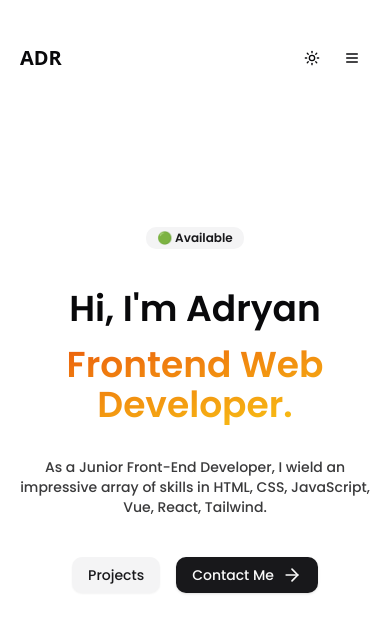
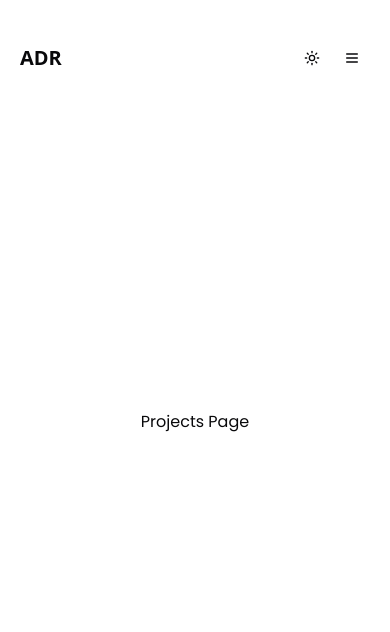
Before and after one commit to Adryanssyah/portfolio-4, a React (Vite) app: page /projects in a window 390 px wide. Shown: the top 632 px of the page. Built offline with nearby package versions, Linux system fonts and the light colour scheme.

Commit message:
add: layouting preparation + routing

```diff
--- a/package.json
+++ b/package.json
@@ -18,6 +18,7 @@
           "lucide-react": "^0.312.0",
           "react": "^18.2.0",
           "react-dom": "^18.2.0",
+          "react-router-dom": "^6.21.3",
           "tailwind-merge": "^2.2.0",
           "tailwindcss-animate": "^1.0.7"
      },
--- a/src/App.tsx
+++ b/src/App.tsx
@@ -1,51 +1,27 @@
-import { ArrowRight, GanttChart, Home, Mail, Menu } from 'lucide-react';
-import { ModeToggle } from './components/mode-toggle';
+import { Route, Routes } from 'react-router-dom';
 import { ThemeProvider } from './components/theme-provider';
-import { Button } from './components/ui/button';
-import { Badge } from './components/ui/badge';
+import HomePage from './pages/Home';
+import MainLayout from './components/layouts/MainLayout';
+import MobileNavigation from './components/fragments/nav/MobileNav';
+import DesktopNavigation from './components/fragments/nav/DesktopNav';
+import ProjectsPage from './pages/Projects';
+import ContactPage from './pages/Contact';
 
 function App() {
      return (
           <ThemeProvider defaultTheme="system" storageKey="vite-ui-theme">
-               <div className='"w-full min-h-screen flex items-center justify-center relative'>
-                    <div className="fixed top-0 left-0 w-full py-10 px-5 flex lg:hidden justify-between items-center ">
-                         <h1 className="text-xl font-bold">ADR</h1>
-                         <div className="flex gap-1">
-                              <ModeToggle variant="ghost" />
-                              <Button variant="ghost" size={'icon'}>
-                                   <Menu className="w-4 h-4" />
-                              </Button>
-                         </div>
-                    </div>
-                    <div className="w-full min-h-screen grid grid-cols-1 lg:grid-cols-12 p-5 lg:p-12 font-main max-w-[1600px]">
-                         <div className="w-full h-full col-span-1 hidden lg:flex flex-col justify-center items-start gap-5">
-                              <Button size={'sm'} variant={'secondary'}>
-                                   <Home className="w-4 h-4 mr-2" /> Home
-                              </Button>
-                              <Button size={'sm'} variant={'ghost'}>
-                                   <GanttChart className="w-4 h-4 mr-2" /> Projects
-                              </Button>
-                              <Button size={'sm'} variant={'ghost'}>
-                                   <Mail className="w-4 h-4 mr-2" /> Contacts
-                              </Button>
-                         </div>
-                         <div className="w-full h-full col-span-10 flex flex-col justify-center items-center">
-                              <Badge variant="secondary">🟢 Available</Badge>
-                              <h1 className="mb-4 font-semibold text-center text-4xl lg:text-5xl mt-10">Hi, I'm Adryan</h1>
-                              <h2 className="mb-4 font-semibold text-center text-4xl lg:text-5xl bg-gradient-to-br text-transparent bg-clip-text from-orange-600 to-yellow-400 ">Frontend Web Developer.</h2>
-                              <p className="py-4 opacity-80 font-medium lg:w-1/2 text-sm lg:text-base text-center">As a Junior Front-End Developer, I wield an impressive array of skills in HTML, CSS, JavaScript, Vue, React, Tailwind.</p>
-                              <div className="flex gap-4 py-6">
-                                   <Button variant={'secondary'}>Projects</Button>
-                                   <Button>
-                                        Contact Me <ArrowRight className="h-5 w-5 ml-2" />
-                                   </Button>
-                              </div>
-                         </div>
-                         <div className="w-full h-full col-span-1 hidden lg:flex flex-col justify-center items-end ">
-                              <ModeToggle />
-                         </div>
-                    </div>
-               </div>
+               <MobileNavigation />
+               <MainLayout>
+                    <DesktopNavigation>
+                         <DesktopNavigation.Left />
+                         <Routes>
+                              <Route index path="/" element={<HomePage />} />
+                              <Route path="/projects" element={<ProjectsPage />} />
+                              <Route path="/contact" element={<ContactPage />} />
+                         </Routes>
+                         <DesktopNavigation.Right />
+                    </DesktopNavigation>
+               </MainLayout>
           </ThemeProvider>
      );
 }
--- /dev/null
+++ b/src/components/fragments/nav/DesktopNav.tsx
@@ -0,0 +1,50 @@
+import { ModeToggle } from '@/components/mode-toggle';
+import { Button } from '@/components/ui/button';
+import { GanttChart, Home, Mail } from 'lucide-react';
+import { NavLink } from 'react-router-dom';
+
+function DesktopNavigation({ children }: { children: React.ReactNode }) {
+     return <>{children}</>;
+}
+
+function Left() {
+     return (
+          <div className="w-full h-full col-span-1 hidden lg:flex flex-col justify-center items-start gap-5">
+               <NavLink to="/">
+                    {({ isActive }) => (
+                         <Button size={'sm'} variant={isActive ? 'secondary' : 'ghost'}>
+                              <Home className="w-4 h-4 mr-2" /> Home
+                         </Button>
+                    )}
+               </NavLink>
+               <NavLink to="/projects">
+                    {({ isActive }) => (
+                         <Button size={'sm'} variant={isActive ? 'secondary' : 'ghost'}>
+                              <GanttChart className="w-4 h-4 mr-2" /> Projects
+                         </Button>
+                    )}
+               </NavLink>
+
+               <NavLink to="/contact">
+                    {({ isActive }) => (
+                         <Button size={'sm'} variant={isActive ? 'secondary' : 'ghost'}>
+                              <Mail className="w-4 h-4 mr-2" /> Contacts
+                         </Button>
+                    )}
+               </NavLink>
+          </div>
+     );
+}
+
+function Right() {
+     return (
+          <div className="w-full h-full col-span-1 hidden lg:flex flex-col justify-center items-end ">
+               <ModeToggle />
+          </div>
+     );
+}
+
+DesktopNavigation.Left = Left;
+DesktopNavigation.Right = Right;
+
+export default DesktopNavigation;
--- /dev/null
+++ b/src/components/fragments/nav/MobileNav.tsx
@@ -0,0 +1,19 @@
+import { ModeToggle } from '@/components/mode-toggle';
+import { Button } from '@/components/ui/button';
+import { Menu } from 'lucide-react';
+
+function MobileNavigation() {
+     return (
+          <div className="fixed top-0 left-0 w-full py-10 px-5 flex lg:hidden justify-between items-center ">
+               <h1 className="text-xl font-bold">ADR</h1>
+               <div className="flex gap-1">
+                    <ModeToggle variant="ghost" />
+                    <Button variant="ghost" size={'icon'}>
+                         <Menu className="w-4 h-4" />
+                    </Button>
+               </div>
+          </div>
+     );
+}
+
+export default MobileNavigation;
--- /dev/null
+++ b/src/components/layouts/MainLayout.tsx
@@ -0,0 +1,9 @@
+function MainLayout({ children }: { children: React.ReactNode }) {
+     return (
+          <div className="w-full min-h-screen flex items-center justify-center relative">
+               <div className="w-full min-h-screen grid grid-cols-1 lg:grid-cols-12 p-5 lg:p-12 font-main max-w-[1600px]">{children}</div>
+          </div>
+     );
+}
+
+export default MainLayout;
--- a/src/main.tsx
+++ b/src/main.tsx
@@ -1,10 +1,13 @@
-import React from 'react'
-import ReactDOM from 'react-dom/client'
-import App from './App.tsx'
-import './index.css'
+import React from 'react';
+import ReactDOM from 'react-dom/client';
+import App from './App.tsx';
+import './index.css';
+import { BrowserRouter } from 'react-router-dom';
 
 ReactDOM.createRoot(document.getElementById('root')!).render(
-  <React.StrictMode>
-    <App />
-  </React.StrictMode>,
-)
+     <React.StrictMode>
+          <BrowserRouter>
+               <App />
+          </BrowserRouter>
+     </React.StrictMode>
+);
--- /dev/null
+++ b/src/pages/Contact.tsx
@@ -0,0 +1,9 @@
+function ContactPage() {
+     return (
+          <div className="w-full h-full col-span-10 flex flex-col justify-center items-center">
+               <h1>Contact Page</h1>
+          </div>
+     );
+}
+
+export default ContactPage;
--- /dev/null
+++ b/src/pages/Home.tsx
@@ -0,0 +1,21 @@
+import { ArrowRight } from 'lucide-react';
+import { Button } from '@/components/ui/button';
+import { Badge } from '@/components/ui/badge';
+function HomePage() {
+     return (
+          <div className="w-full h-full col-span-10 flex flex-col justify-center items-center">
+               <Badge variant="secondary">🟢 Available</Badge>
+               <h1 className="mb-4 font-semibold text-center text-4xl lg:text-5xl mt-10">Hi, I'm Adryan</h1>
+               <h2 className="mb-4 font-semibold text-center text-4xl lg:text-5xl bg-gradient-to-br text-transparent bg-clip-text from-orange-600 to-yellow-400 ">Frontend Web Developer.</h2>
+               <p className="py-4 opacity-80 font-medium lg:w-1/2 text-sm lg:text-base text-center">As a Junior Front-End Developer, I wield an impressive array of skills in HTML, CSS, JavaScript, Vue, React, Tailwind.</p>
+               <div className="flex gap-4 py-6">
+                    <Button variant={'secondary'}>Projects</Button>
+                    <Button>
+                         Contact Me <ArrowRight className="h-5 w-5 ml-2" />
+                    </Button>
+               </div>
+          </div>
+     );
+}
+
+export default HomePage;
--- /dev/null
+++ b/src/pages/Projects.tsx
@@ -0,0 +1,9 @@
+function ProjectsPage() {
+     return (
+          <div className="w-full h-full col-span-10 flex flex-col justify-center items-center">
+               <h1>Projects Page</h1>
+          </div>
+     );
+}
+
+export default ProjectsPage;
```
Also changed, not shown: 1 other file (tests, documents, lock files or other folders).
